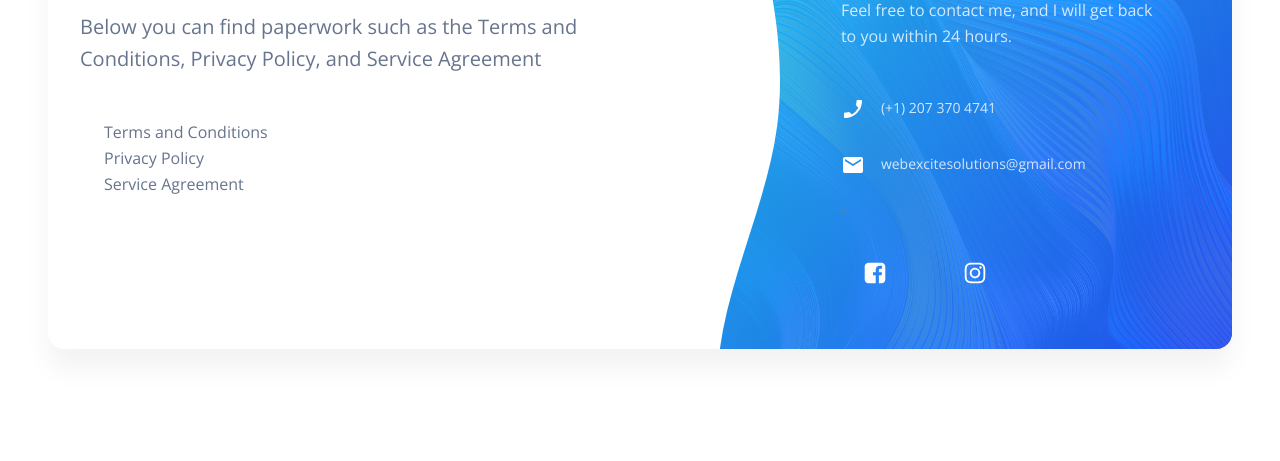
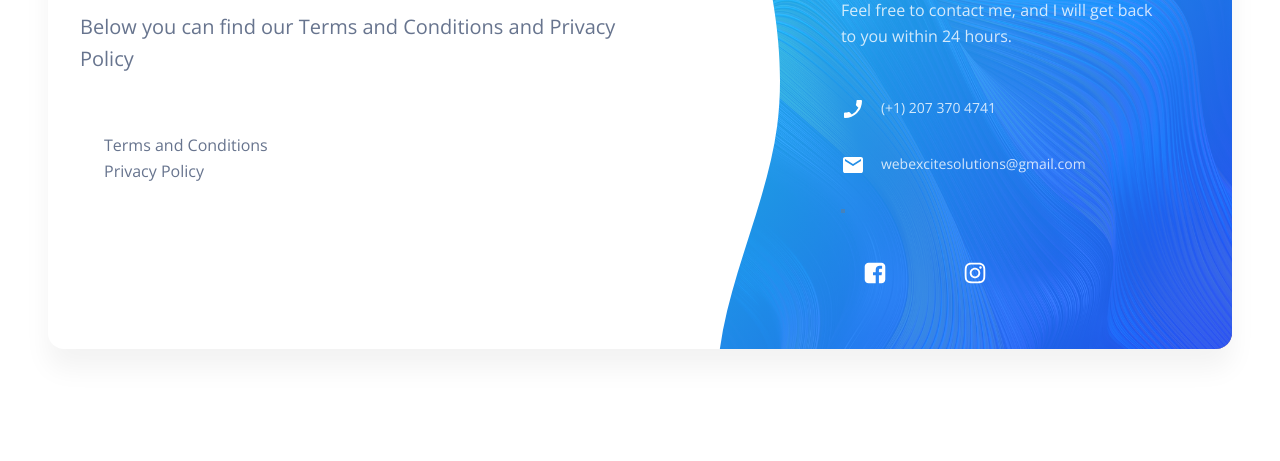
Before and after one commit to Jakob-Long/NEW_WebExcite, a website built with Parcel: page contact-us.html in a window 1280 px wide. Shown: the part 312-773 px from the top of the page. Built offline with nearby package versions, Linux system fonts and the light colour scheme.

Commit message:
Add files via upload

```diff
--- a/contact-us.html
+++ b/contact-us.html
@@ -113,8 +113,8 @@
               <h2 class="contact-us-text HeadingOne">Agreements</h2>
               <span class="contact-us-text1">
                 <span class="Lead">
-                  Below you can find paperwork such as the Terms and Conditions,
-                  Privacy Policy, and Service Agreement
+                  Below you can find our Terms and Conditions and
+                  Privacy Policy
                 </span>
                 <br />
               </span>
@@ -138,16 +138,6 @@
                       class="contact-us-link02"
                     >
                       Privacy Policy
-                    </a>
-                  </li>
-                  <li class="list-item">
-                    <a
-                      href="https://docs.google.com/document/d/13HSUnPvPkqZlZZOG-66HKaRHVacHZ3xJ6Zy3tGwDbeE/edit"
-                      target="_blank"
-                      rel="noreferrer noopener"
-                      class="contact-us-link03"
-                    >
-                      Service Agreement
                     </a>
                   </li>
                 </ul>
```
Also changed, not shown: index.html (+2 -8 lines).
